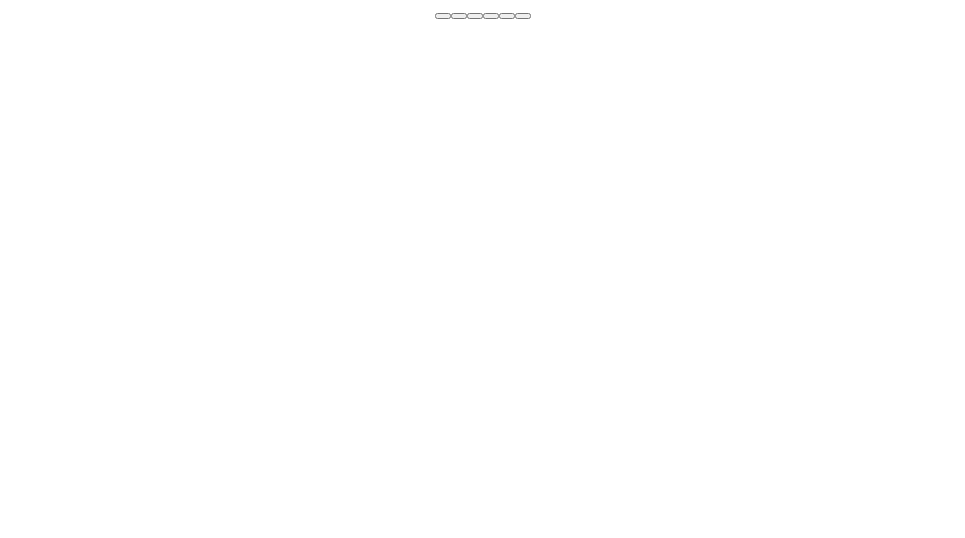
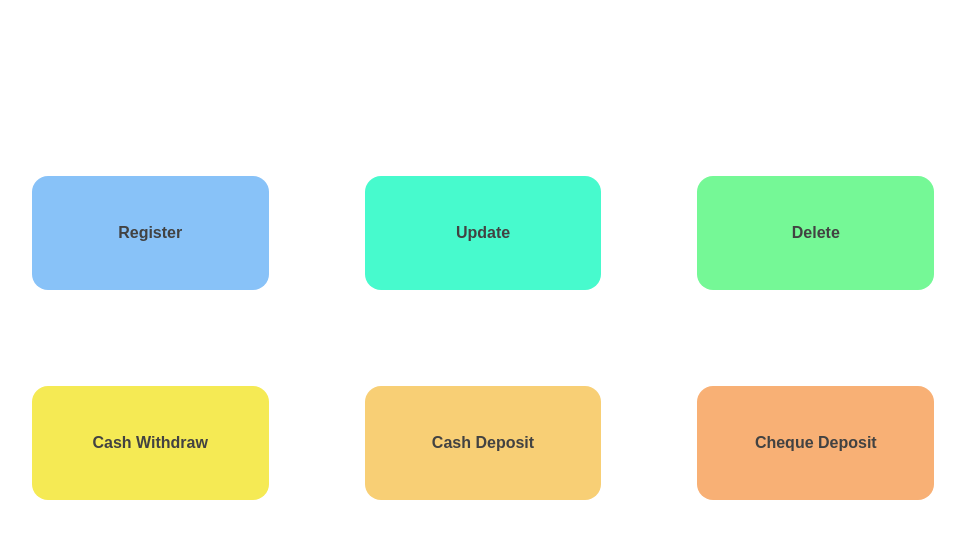
Before and after one commit to ameyzing09/banking-system-frontend, a React (Create React App) app: page / in a window 1280 px wide. Shown: the top 538 px of the page, without its empty margins (157-1122 px from the left). Built offline with nearby package versions, Linux system fonts and the light colour scheme.

Commit message:
changes in dashboard

```diff
--- a/src/components/dashboard/index.css
+++ b/src/components/dashboard/index.css
@@ -0,0 +1,35 @@
+.dashboard{
+    padding: 3em;
+    margin: 5em 0;
+}
+
+button{
+    border: none;
+    padding: 3em;
+    border-radius: 1em;
+    margin: 3em;
+    width: 20%;
+    cursor: pointer;
+    font-size: medium;
+    font-weight: bold;
+    color: rgb(66, 66, 66);
+}
+
+.register{
+    background-color: rgb(136, 194, 248);
+}
+.update{
+    background-color: rgb(71, 250, 205);
+}
+.delete{
+    background-color: rgb(117, 248, 150);
+}
+.withdraw{
+    background-color: rgb(245, 234, 84);
+}
+.deposit{
+    background-color: rgb(248, 207, 117);
+}
+.cheque{
+    background-color: rgb(248, 176, 117);
+}
--- a/src/components/dashboard/index.js
+++ b/src/components/dashboard/index.js
@@ -1,14 +1,15 @@
 import React from 'react'
+import './index.css'
 
 export default function Dashboard() {
   return (
-    <div>
-    <button></button>
-    <button></button>
-    <button></button>
-    <button></button>
-    <button></button>
-    <button></button>
+    <div className='dashboard'>
+    <button className='register'>Register</button>
+    <button className='update'>Update</button>
+    <button className='delete'>Delete</button>
+    <button className='withdraw'>Cash Withdraw</button>
+    <button className='deposit'>Cash Deposit</button>
+    <button className='cheque'>Cheque Deposit</button>
     </div>
   )
 }
```
